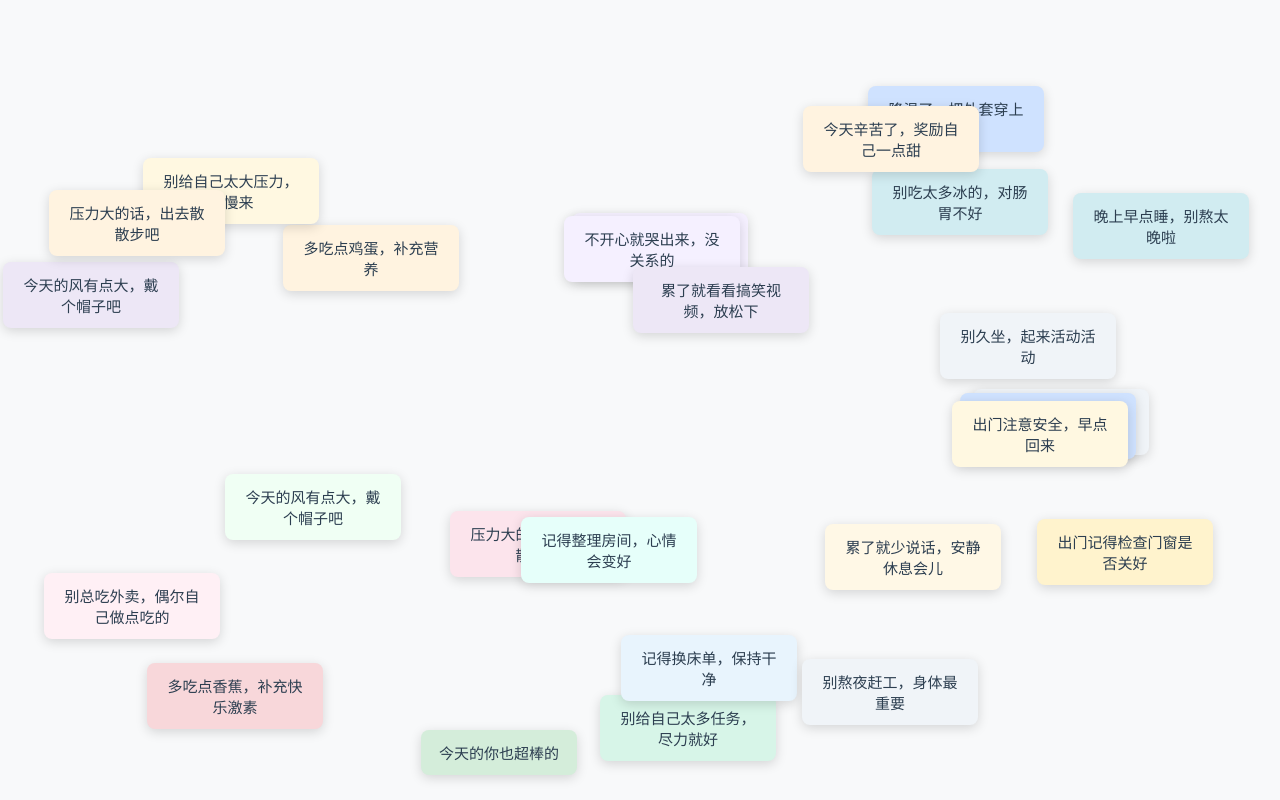
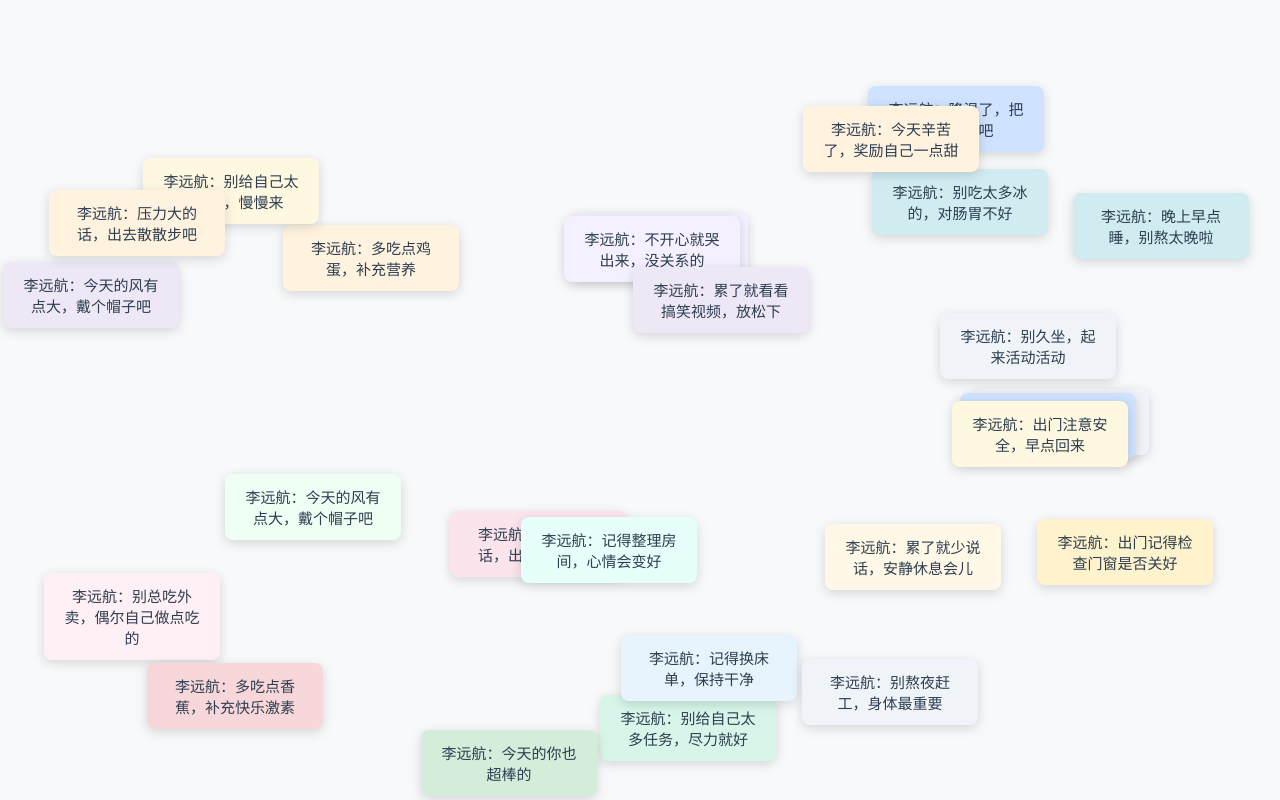
Before and after one commit to wengjianqi/wengjianqi.github.io, a plain HTML site: page index.html in a window 1280 px wide. Drawn offline with Linux system fonts and the light colour scheme.

Commit message:
Add files via upload

```diff
--- a/index.html
+++ b/index.html
@@ -35,119 +35,119 @@
 <body>
     <script>
         // 关心类提示语（100条）
-        const tips = [
-            '今天也要好好吃饭呀',
-            '累了就歇会儿，别硬撑',
-            '记得带伞，外面好像要下雨',
-            '多穿件衣服，别着凉了',
-            '眼睛酸了吧？看看远处放松下',
-            '工作再忙也要记得喝水',
-            '晚上早点睡，别熬太晚啦',
-            '今天的你也超棒的',
-            '天气干燥，记得涂护手霜',
-            '别给自己太大压力，慢慢来',
-            '饿不饿？要不要吃点东西',
-            '出门注意安全，早点回来',
-            '累了就靠一会儿，我在呢',
-            '今天有好好休息吗？',
-            '别总熬夜，对身体不好',
-            '记得吃早餐，养胃很重要',
-            '心情不好就跟我说，别憋着',
-            '路上小心，注意车辆',
-            '降温了，把外套穿上吧',
-            '多吃点蔬菜，补充维生素',
-            '别久坐，起来活动活动',
-            '今天也要保持开心呀',
-            '感觉累了就停下来喘口气',
-            '睡前泡个脚，睡得更香',
-            '别太在意别人的看法，做自己就好',
-            '口渴了吧？去倒杯水喝',
-            '今天辛苦了，奖励自己一点甜',
-            '记得定时起来拉伸一下',
-            '阴天也要保持好心情呀',
-            '别吃太多冰的，对肠胃不好',
-            '压力大的话，出去散散步吧',
-            '头发该吹干再睡哦，不然会头疼',
-            '今天有没有发生开心的事？',
-            '别憋尿，对身体不好',
-            '多喝温水，比饮料健康',
-            '累了就闭上眼睛休息几分钟',
-            '记得吃水果，补充水分',
-            '别总看手机，让眼睛休息下',
-            '今天的风有点大，戴个帽子吧',
-            '保持微笑，你笑起来很好看',
-            '别熬夜追剧啦，早点休息',
-            '记得涂防晒霜，紫外线很强',
-            '工作再忙也要按时吃饭',
-            '不开心的时候，吃点甜食会好很多',
-            '走路别玩手机，注意脚下',
-            '天冷了，被子盖厚一点',
-            '别给自己太多任务，尽力就好',
-            '记得给家里打个电话',
-            '感觉冷的话，喝点热汤吧',
-            '今天也要元气满满呀',
-            '别硬扛，累了就说出来',
-            '多吃点蛋白质，增强抵抗力',
-            '睡前别想太多，好好睡觉',
-            '出门带点纸巾，万一需要呢',
-            '别吃太咸，对身体不好',
-            '累了就躺会儿，别勉强自己',
-            '今天的阳光很好，出去晒晒太阳吧',
-            '记得换洗衣物，保持清爽',
-            '别焦虑，一切都会慢慢好起来的',
-            '多吃点粗粮，有助于消化',
-            '感觉疲惫的话，就少做一点事',
-            '下雨天路滑，走路慢点',
-            '记得刷牙，保护牙齿',
-            '别总吃外卖，偶尔自己做点吃的',
-            '压力大的时候，听听喜欢的歌吧',
-            '今天有没有好好照顾自己？',
-            '别熬夜赶工，身体最重要',
-            '多喝豆浆，补充营养',
-            '累了就抱抱自己，你很棒',
-            '记得整理房间，心情会变好',
-            '别吃太辣，小心上火',
-            '感觉无聊就做点喜欢的事',
-            '今天也要对自己好一点',
-            '记得剪指甲，保持卫生',
-            '别总宅着，出去透透气',
-            '多吃点坚果，补充能量',
-            '不开心就哭出来，没关系的',
-            '记得带钥匙，别忘在家里了',
-            '别喝太多咖啡，晚上会睡不着',
-            '累了就请假休息，别硬撑',
-            '今天的云很好看，抬头看看吧',
-            '记得擦桌子，保持整洁',
-            '别太拼，身体是革命的本钱',
-            '多吃点鱼，对大脑好',
-            '感觉孤独的话，找朋友聊聊天',
-            '出门记得带充电宝，别没电了',
-            '别吃太多零食，正餐要吃好',
-            '累了就看看搞笑视频，放松下',
-            '今天也要记得微笑呀',
-            '记得换床单，保持干净',
-            '别给自己设定太高的目标，一步一步来',
-            '多吃点鸡蛋，补充营养',
-            '不开心的时候，出去走走吧',
-            '记得带口罩，保护自己',
-            '别熬夜打游戏啦，早点睡',
-            '多喝小米粥，养胃',
-            '累了就少说话，安静休息会儿',
-            '今天有没有夸自己？',
-            '记得倒垃圾，保持家里整洁',
-            '别太在意小事，放过自己',
-            '多吃点香蕉，补充快乐激素',
-            '感觉难过的话，我在这里听你说',
-            '出门记得检查门窗是否关好',
-            '久坐对腰不好，起来活动活动',
-            '今天的月亮很圆，抬头看看呀',
-            '别让坏情绪影响一整天',
-            '记得多喝水，每天8杯哦',
-            '压力大时深呼吸，会轻松很多',
-            '别挑食，什么都要吃一点',
-            '睡前听会儿轻音乐，助眠',
-            '今天也有在好好生活呀'
-        ];
+       const tips = [
+    '李远航：今天也要好好吃饭呀',
+    '李远航：累了就歇会儿，别硬撑',
+    '李远航：记得带伞，外面好像要下雨',
+    '李远航：多穿件衣服，别着凉了',
+    '李远航：眼睛酸了吧？看看远处放松下',
+    '李远航：工作再忙也要记得喝水',
+    '李远航：晚上早点睡，别熬太晚啦',
+    '李远航：今天的你也超棒的',
+    '李远航：天气干燥，记得涂护手霜',
+    '李远航：别给自己太大压力，慢慢来',
+    '李远航：饿不饿？要不要吃点东西',
+    '李远航：出门注意安全，早点回来',
+    '李远航：累了就靠一会儿，我在呢',
+    '李远航：今天有好好休息吗？',
+    '李远航：别总熬夜，对身体不好',
+    '李远航：记得吃早餐，养胃很重要',
+    '李远航：心情不好就跟我说，别憋着',
+    '李远航：路上小心，注意车辆',
+    '李远航：降温了，把外套穿上吧',
+    '李远航：多吃点蔬菜，补充维生素',
+    '李远航：别久坐，起来活动活动',
+    '李远航：今天也要保持开心呀',
+    '李远航：感觉累了就停下来喘口气',
+    '李远航：睡前泡个脚，睡得更香',
+    '李远航：别太在意别人的看法，做自己就好',
+    '李远航：口渴了吧？去倒杯水喝',
+    '李远航：今天辛苦了，奖励自己一点甜',
+    '李远航：记得定时起来拉伸一下',
+    '李远航：阴天也要保持好心情呀',
+    '李远航：别吃太多冰的，对肠胃不好',
+    '李远航：压力大的话，出去散散步吧',
+    '李远航：头发该吹干再睡哦，不然会头疼',
+    '李远航：今天有没有发生开心的事？',
+    '李远航：别憋尿，对身体不好',
+    '李远航：多喝温水，比饮料健康',
+    '李远航：累了就闭上眼睛休息几分钟',
+    '李远航：记得吃水果，补充水分',
+    '李远航：别总看手机，让眼睛休息下',
+    '李远航：今天的风有点大，戴个帽子吧',
+    '李远航：保持微笑，你笑起来很好看',
+    '李远航：别熬夜追剧啦，早点休息',
+    '李远航：记得涂防晒霜，紫外线很强',
+    '李远航：工作再忙也要按时吃饭',
+    '李远航：不开心的时候，吃点甜食会好很多',
+    '李远航：走路别玩手机，注意脚下',
+    '李远航：天冷了，被子盖厚一点',
+    '李远航：别给自己太多任务，尽力就好',
+    '李远航：记得给家里打个电话',
+    '李远航：感觉冷的话，喝点热汤吧',
+    '李远航：今天也要元气满满呀',
+    '李远航：别硬扛，累了就说出来',
+    '李远航：多吃点蛋白质，增强抵抗力',
+    '李远航：睡前别想太多，好好睡觉',
+    '李远航：出门带点纸巾，万一需要呢',
+    '李远航：别吃太咸，对身体不好',
+    '李远航：累了就躺会儿，别勉强自己',
+    '李远航：今天的阳光很好，出去晒晒太阳吧',
+    '李远航：记得换洗衣物，保持清爽',
+    '李远航：别焦虑，一切都会慢慢好起来的',
+    '李远航：多吃点粗粮，有助于消化',
+    '李远航：感觉疲惫的话，就少做一点事',
+    '李远航：下雨天路滑，走路慢点',
+    '李远航：记得刷牙，保护牙齿',
+    '李远航：别总吃外卖，偶尔自己做点吃的',
+    '李远航：压力大的时候，听听喜欢的歌吧',
+    '李远航：今天有没有好好照顾自己？',
+    '李远航：别熬夜赶工，身体最重要',
+    '李远航：多喝豆浆，补充营养',
+    '李远航：累了就抱抱自己，你很棒',
+    '李远航：记得整理房间，心情会变好',
+    '李远航：别吃太辣，小心上火',
+    '李远航：感觉无聊就做点喜欢的事',
+    '李远航：今天也要对自己好一点',
+    '李远航：记得剪指甲，保持卫生',
+    '李远航：别总宅着，出去透透气',
+    '李远航：多吃点坚果，补充能量',
+    '李远航：不开心就哭出来，没关系的',
+    '李远航：记得带钥匙，别忘在家里了',
+    '李远航：别喝太多咖啡，晚上会睡不着',
+    '李远航：累了就请假休息，别硬撑',
+    '李远航：今天的云很好看，抬头看看吧',
+    '李远航：记得擦桌子，保持整洁',
+    '李远航：别太拼，身体是革命的本钱',
+    '李远航：多吃点鱼，对大脑好',
+    '李远航：感觉孤独的话，找朋友聊聊天',
+    '李远航：出门记得带充电宝，别没电了',
+    '李远航：别吃太多零食，正餐要吃好',
+    '李远航：累了就看看搞笑视频，放松下',
+    '李远航：今天也要记得微笑呀',
+    '李远航：记得换床单，保持干净',
+    '李远航：别给自己设定太高的目标，一步一步来',
+    '李远航：多吃点鸡蛋，补充营养',
+    '李远航：不开心的时候，出去走走吧',
+    '李远航：记得带口罩，保护自己',
+    '李远航：别熬夜打游戏啦，早点睡',
+    '李远航：多喝小米粥，养胃',
+    '李远航：累了就少说话，安静休息会儿',
+    '李远航：今天有没有夸自己？',
+    '李远航：记得倒垃圾，保持家里整洁',
+    '李远航：别太在意小事，放过自己',
+    '李远航：多吃点香蕉，补充快乐激素',
+    '李远航：感觉难过的话，我在这里听你说',
+    '李远航：出门记得检查门窗是否关好',
+    '李远航：久坐对腰不好，起来活动活动',
+    '李远航：今天的月亮很圆，抬头看看呀',
+    '李远航：别让坏情绪影响一整天',
+    '李远航：记得多喝水，每天8杯哦',
+    '李远航：压力大时深呼吸，会轻松很多',
+    '李远航：别挑食，什么都要吃一点',
+    '李远航：睡前听会儿轻音乐，助眠',
+    '李远航：今天也有在好好生活呀'
+];
 
         // 柔和的背景色列表
         const bgColors = [
```
